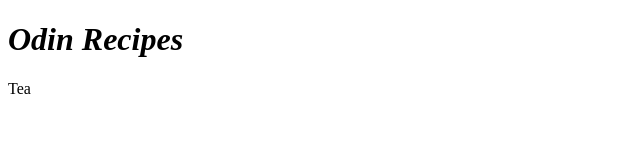
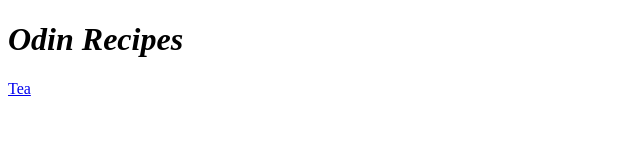
Before and after one commit to russ-66/odin-recipes, a plain HTML site: page index.html in a window 1280 px wide. Shown: the full height of the page, 0-640 px from the left. Drawn offline with Linux system fonts and the light colour scheme.

Commit message:
corrected href tag on index.html

```diff
--- a/index.html
+++ b/index.html
@@ -7,7 +7,7 @@
 </head>
 <body>
 <h1><em>Odin Recipes</em></h1>
-<a href="./recipes/tea.html"></a>Tea</a>
+<a href="./recipes/tea.html">Tea</a>
 </body>
 
 
```
